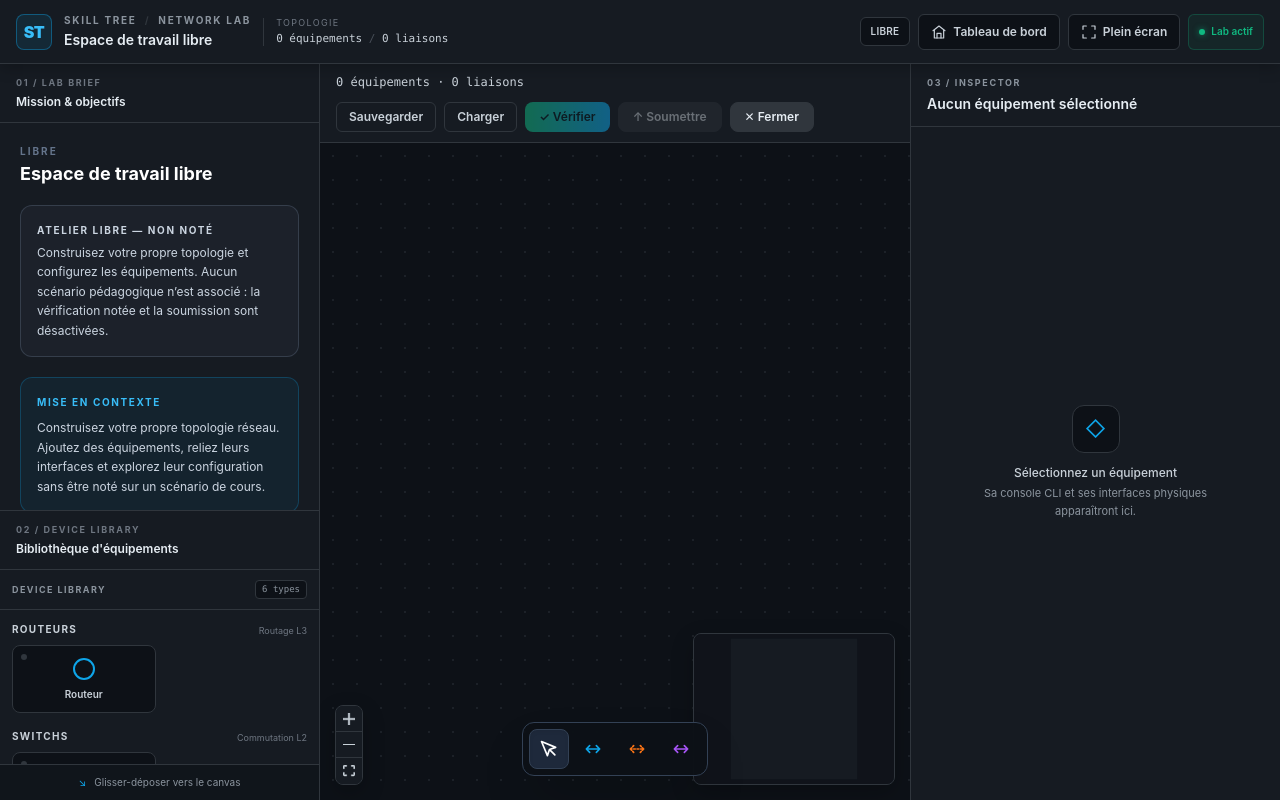
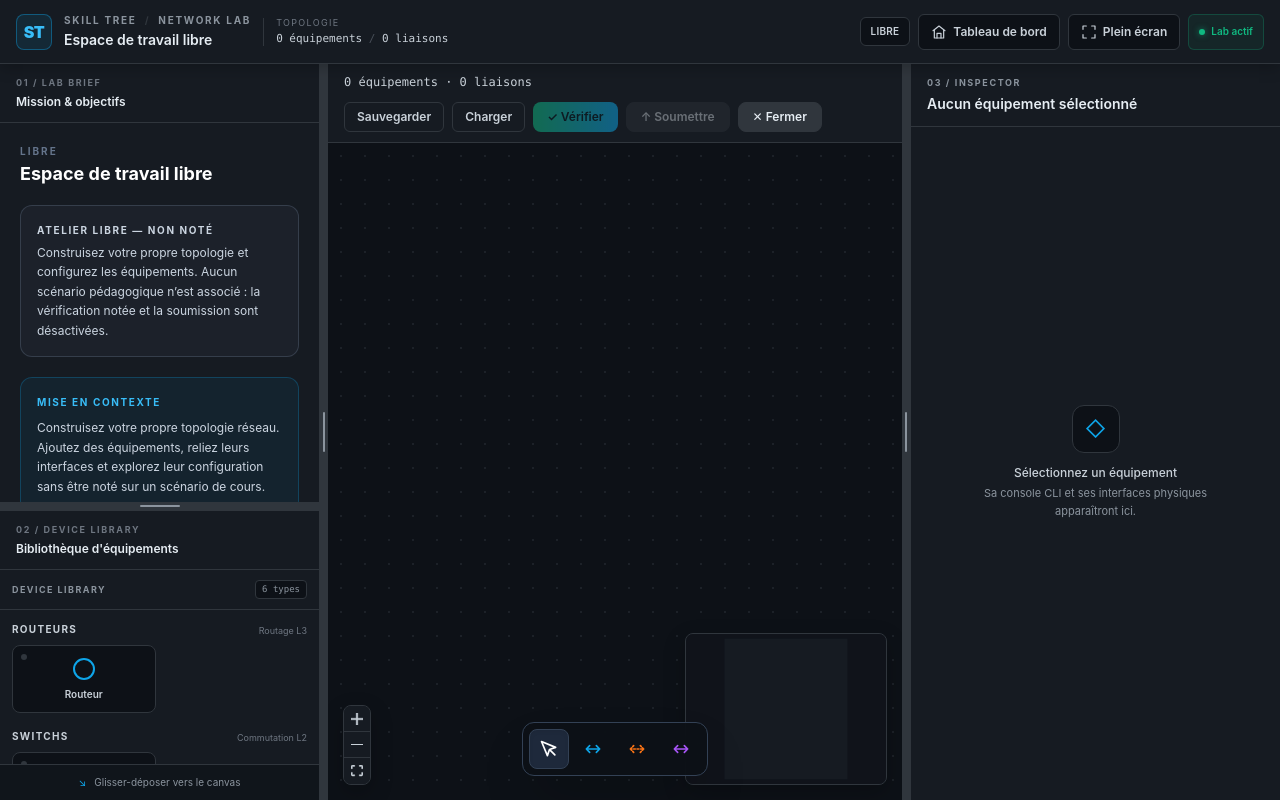
Before and after one commit to biggyseven/Skill-Tree, a React (Vite) app in the folder app/lab-workspace/: page / in a window 1280 px wide. Built offline with nearby package versions, Linux system fonts and the light colour scheme.

Commit message:
Rendre les panneaux du Lab Workspace redimensionnables

```diff
--- a/app/lab-workspace/src/App.jsx
+++ b/app/lab-workspace/src/App.jsx
@@ -1,4 +1,4 @@
-import { useEffect, useState } from 'react';
+import { useEffect, useRef, useState } from 'react';
 import { useLabStore } from './store/useLabStore.js';
 import { LabCanvas } from './canvas/LabCanvas.jsx';
 import { TopologyToolbar } from './canvas/TopologyToolbar.jsx';
@@ -117,12 +117,111 @@ function PanelHeader({ eyebrow, title, detail }) {
   );
 }
 
+const PANEL_SIZE_STORAGE_KEY = 'skilltree-lab-panel-sizes';
+const PANEL_SIZE_LIMITS = {
+  left: [240, 520],
+  right: [260, 560],
+  equipment: [180, 480],
+};
+
+function clampPanelSize(key, value, fallback) {
+  const limits = PANEL_SIZE_LIMITS[key];
+  const numeric = typeof value === 'number' ? value : Number(value);
+  if (!Number.isFinite(numeric) || !limits) return fallback;
+  return Math.min(limits[1], Math.max(limits[0], numeric));
+}
+
+function readPanelSizes() {
+  const fallback = { left: 320, right: 370, equipment: 290 };
+  try {
+    const saved = JSON.parse(localStorage.getItem(PANEL_SIZE_STORAGE_KEY) || '{}');
+    return {
+      left: clampPanelSize('left', saved.left, fallback.left),
+      right: clampPanelSize('right', saved.right, fallback.right),
+      equipment: clampPanelSize('equipment', saved.equipment, fallback.equipment),
+    };
+  } catch {
+    return fallback;
+  }
+}
+
 export default function App() {
   const lab = useLabStore(s => s.lab);
   const topology = useLabStore(s => s.topology);
   const loading = useLabStore(s => s.loading);
   const error = useLabStore(s => s.error);
   const [mobilePane, setMobilePane] = useState('brief');
+  const [panelSizes, setPanelSizes] = useState(readPanelSizes);
+  const resizeRef = useRef(null);
+
+  useEffect(() => {
+    const movePointer = (event) => {
+      const drag = resizeRef.current;
+      if (!drag) return;
+      if (drag.type === 'left') {
+        setPanelSizes(current => ({
+          ...current,
+          left: clampPanelSize('left', event.clientX - drag.bounds.left, current.left),
+        }));
+      } else if (drag.type === 'right') {
+        setPanelSizes(current => ({
+          ...current,
+          right: clampPanelSize('right', drag.bounds.right - event.clientX, current.right),
+        }));
+      } else if (drag.type === 'equipment') {
+        setPanelSizes(current => ({
+          ...current,
+          equipment: clampPanelSize('equipment', drag.bounds.bottom - event.clientY, current.equipment),
+        }));
+      }
+    };
+    const stopPointer = () => {
+      resizeRef.current = null;
+      document.body.style.cursor = '';
+      document.body.style.userSelect = '';
+    };
+    window.addEventListener('pointermove', movePointer);
+    window.addEventListener('pointerup', stopPointer);
+    window.addEventListener('pointercancel', stopPointer);
+    return () => {
+      window.removeEventListener('pointermove', movePointer);
+      window.removeEventListener('pointerup', stopPointer);
+      window.removeEventListener('pointercancel', stopPointer);
+      stopPointer();
+    };
+  }, []);
+
+  useEffect(() => {
+    try {
+      localStorage.setItem(PANEL_SIZE_STORAGE_KEY, JSON.stringify(panelSizes));
+    } catch {
+      // Le redimensionnement reste disponible même si le stockage est désactivé.
+    }
+  }, [panelSizes]);
+
+  function beginResize(event, type) {
+    event.preventDefault();
+    const boundsElement = event.currentTarget.parentElement;
+    if (!boundsElement) return;
+    resizeRef.current = { type, bounds: boundsElement.getBoundingClientRect() };
+    document.body.style.cursor = type === 'equipment' ? 'row-resize' : 'col-resize';
+    document.body.style.userSelect = 'none';
+  }
+
+  function resizeWithKeyboard(event, type) {
+    const directions = type === 'equipment'
+      ? { ArrowUp: 16, ArrowDown: -16 }
+      : type === 'left'
+        ? { ArrowLeft: -16, ArrowRight: 16 }
+        : { ArrowLeft: 16, ArrowRight: -16 };
+    const delta = directions[event.key];
+    if (!delta) return;
+    event.preventDefault();
+    setPanelSizes(current => ({
+      ...current,
+      [type]: clampPanelSize(type, current[type] + delta, current[type]),
+    }));
+  }
 
   useEffect(() => {
     const params = new URLSearchParams(window.location.search);
@@ -211,9 +310,16 @@ export default function App() {
         </button>
       </nav>
 
-      <div className="flex min-h-0 flex-1 overflow-hidden">
+      <div
+        className="flex min-h-0 flex-1 overflow-hidden"
+        style={{
+          '--lab-left-width': `${panelSizes.left}px`,
+          '--lab-right-width': `${panelSizes.right}px`,
+          '--lab-equipment-height': `${panelSizes.equipment}px`,
+        }}
+      >
         {/* Panneau gauche : mission pédagogique et bibliothèque matérielle */}
-        <aside className={`${mobilePane === 'brief' ? 'flex' : 'hidden xl:flex'} w-full min-w-0 flex-col overflow-hidden border-r border-[#30363d] bg-[#161b22] xl:w-[320px] xl:shrink-0`}>
+        <aside className={`${mobilePane === 'brief' ? 'flex' : 'hidden xl:flex'} w-full min-w-0 flex-col overflow-hidden border-r border-[#30363d] bg-[#161b22] xl:w-[var(--lab-left-width)] xl:shrink-0`}>
           <section className="flex min-h-0 flex-1 flex-col">
             <PanelHeader eyebrow="01 / Lab brief" title="Mission & objectifs" />
             <div className="lab-scrollbar min-h-0 flex-1 overflow-y-auto">
@@ -221,7 +327,19 @@ export default function App() {
             </div>
           </section>
 
-          <section className="flex h-[290px] shrink-0 flex-col border-t border-[#30363d] bg-[#0d1117]/50">
+          <div
+            role="separator"
+            aria-orientation="horizontal"
+            aria-label="Redimensionner la bibliothèque d’équipements"
+            title="Glisser pour redimensionner la bibliothèque d’équipements"
+            tabIndex={0}
+            onPointerDown={event => beginResize(event, 'equipment')}
+            onKeyDown={event => resizeWithKeyboard(event, 'equipment')}
+            className="hidden h-2 shrink-0 cursor-row-resize touch-none items-center justify-center bg-[#30363d] transition-colors hover:bg-[#0ea5e9] focus-visible:outline focus-visible:outline-2 focus-visible:outline-[#0ea5e9] xl:flex"
+          >
+            <span className="h-0.5 w-10 rounded-full bg-[#8b949e]" />
+          </div>
+          <section className="flex h-[var(--lab-equipment-height)] shrink-0 flex-col border-t border-[#30363d] bg-[#0d1117]/50">
             <PanelHeader eyebrow="02 / Device library" title="Bibliothèque d'équipements" />
             <div className="min-h-0 flex-1 overflow-hidden">
               <Palette />
@@ -229,14 +347,40 @@ export default function App() {
           </section>
         </aside>
 
+        <div
+          role="separator"
+          aria-orientation="vertical"
+          aria-label="Redimensionner le panneau gauche"
+          title="Glisser pour redimensionner le panneau gauche"
+          tabIndex={0}
+          onPointerDown={event => beginResize(event, 'left')}
+          onKeyDown={event => resizeWithKeyboard(event, 'left')}
+          className="hidden w-2 shrink-0 cursor-col-resize touch-none items-center justify-center bg-[#30363d] transition-colors hover:bg-[#0ea5e9] focus-visible:outline focus-visible:outline-2 focus-visible:outline-[#0ea5e9] xl:flex"
+        >
+          <span className="h-10 w-0.5 rounded-full bg-[#8b949e]" />
+        </div>
+
         {/* Canvas central : la zone de travail principale */}
         <main className={`${mobilePane === 'canvas' ? 'flex' : 'hidden xl:flex'} w-full min-w-0 flex-1 flex-col overflow-hidden bg-[#0d1117] xl:w-auto`}>
           <TopologyToolbar />
           <LabCanvas />
         </main>
 
+        <div
+          role="separator"
+          aria-orientation="vertical"
+          aria-label="Redimensionner le panneau droit"
+          title="Glisser pour redimensionner le panneau droit"
+          tabIndex={0}
+          onPointerDown={event => beginResize(event, 'right')}
+          onKeyDown={event => resizeWithKeyboard(event, 'right')}
+          className="hidden w-2 shrink-0 cursor-col-resize touch-none items-center justify-center bg-[#30363d] transition-colors hover:bg-[#0ea5e9] focus-visible:outline focus-visible:outline-2 focus-visible:outline-[#0ea5e9] xl:flex"
+        >
+          <span className="h-10 w-0.5 rounded-full bg-[#8b949e]" />
+        </div>
+
         {/* Panneau droit : console CLI et inspection matérielle */}
-        <aside className={`${mobilePane === 'inspector' ? 'flex' : 'hidden xl:flex'} w-full min-w-0 flex-col overflow-hidden border-l border-[#30363d] bg-[#161b22] xl:w-[370px] xl:shrink-0`}>
+        <aside className={`${mobilePane === 'inspector' ? 'flex' : 'hidden xl:flex'} w-full min-w-0 flex-col overflow-hidden border-l border-[#30363d] bg-[#161b22] xl:w-[var(--lab-right-width)] xl:shrink-0`}>
           <InspectorPanel />
         </aside>
       </div>
```
